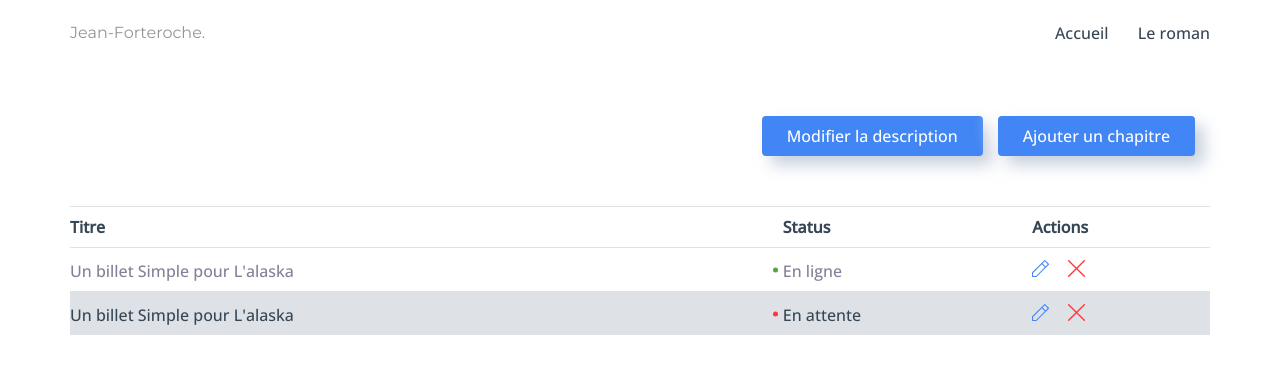
After one commit to Sx-Nyx/forteroche, a PHP site: template templates/admin/index.php in a window 1280 px wide. The commit adds this page. Shown: the top 374 px of the page. Run offline with PHP 8.4, Linux system fonts and the light colour scheme; the template is opened without the code that fills it, so the values that code supplies are empty.

Commit message:
style(admin page): add view

```diff
--- /dev/null
+++ b/templates/admin/index.php
@@ -0,0 +1,51 @@
+<div class="dashboard">
+    <div class="actions">
+        <div class="btn">
+            <a href="#" class="btn__link">Modifier la description</a>
+        </div>
+        <div class="btn">
+            <a href="#" class="btn__link">Ajouter un chapitre</a>
+        </div>
+    </div>
+    <table>
+        <thead>
+        <tr>
+            <th>Titre</th>
+            <th>Status</th>
+            <th>Actions</th>
+        </tr>
+        </thead>
+        <tbody>
+        <tr>
+            <td>Un billet Simple pour L'alaska</td>
+            <td class="active">En ligne</td>
+            <td>
+                <a href="#" class="dashboard__actions" title="Editer">
+                    <svg class="dashboard__icon">
+                        <use xlink:href="assets/images/sprite.svg#edit"></use>
+                    </svg>
+                </a> <a href="#" class="dashboard__actions" title="Supprimer">
+                    <svg class="dashboard__icon dashboard__icon-red">
+                        <use xlink:href="assets/images/sprite.svg#delete"></use>
+                    </svg>
+                </a>
+            </td>
+        </tr>
+        <tr>
+            <td>Un billet Simple pour L'alaska</td>
+            <td>En attente</td>
+            <td>
+                <a href="#" class="dashboard__actions">
+                    <svg class="dashboard__icon">
+                        <use xlink:href="assets/images/sprite.svg#edit"></use>
+                    </svg>
+                </a> <a href="#" class="dashboard__actions">
+                    <svg class="dashboard__icon dashboard__icon-red">
+                        <use xlink:href="assets/images/sprite.svg#delete"></use>
+                    </svg>
+                </a>
+            </td>
+        </tr>
+        </tbody>
+    </table>
+</div>
```
Also changed, not shown: public/assets/css/main.css, public/assets/images/sprite.svg (added), public/assets/scss/main.scss, public/assets/scss/pages/_admin.scss (added), 1 other file.
